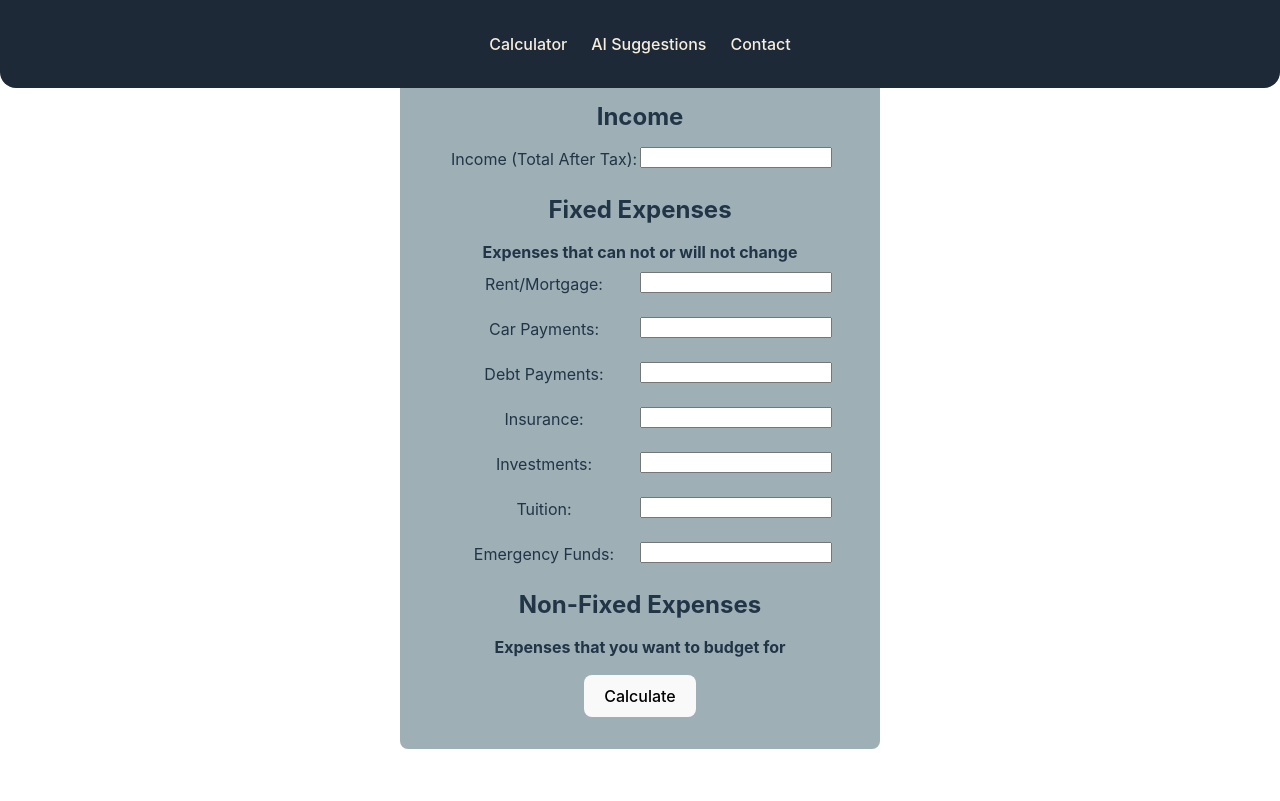
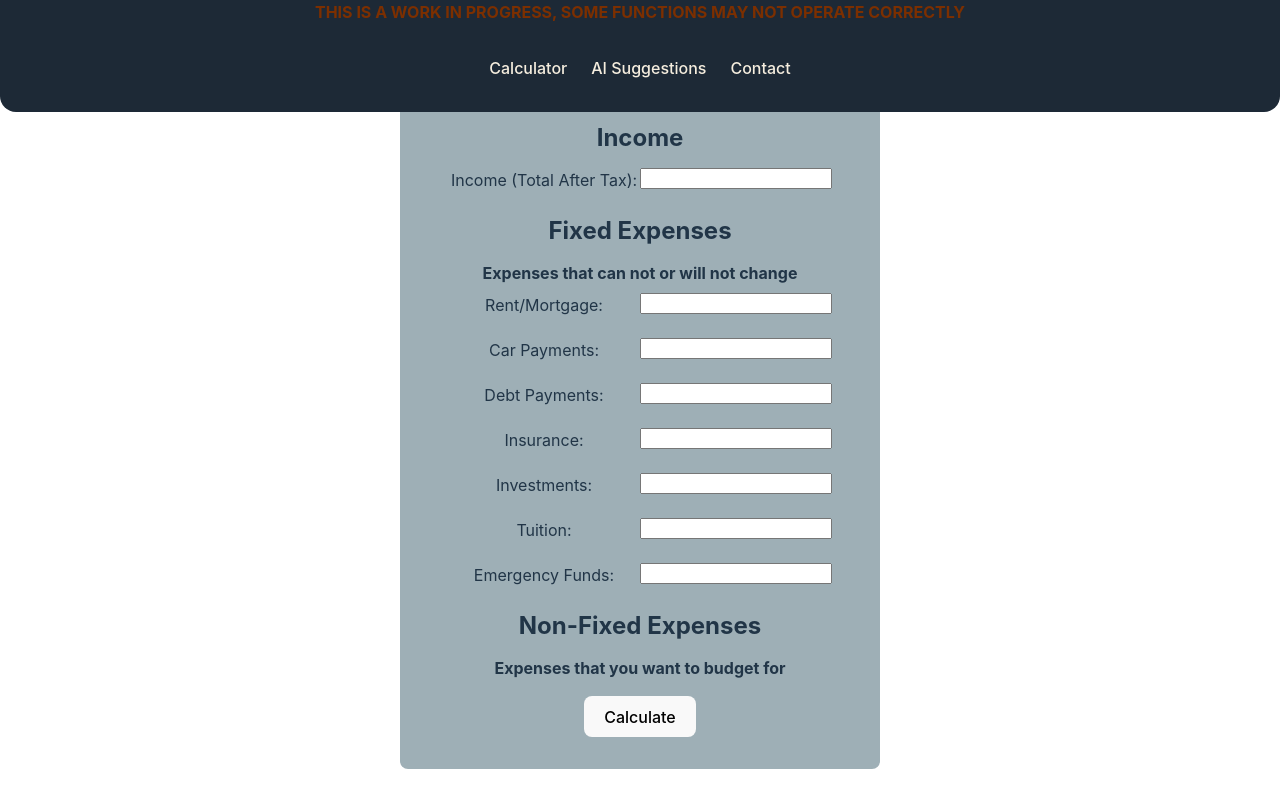
Before and after one commit to harveyji1/HarveysBudgetTool, a React (Vite) app: page / in a window 1280 px wide. Built offline with nearby package versions, Linux system fonts and the light colour scheme.

Commit message:
github pages deployment

```diff
--- a/package.json
+++ b/package.json
@@ -2,8 +2,11 @@
   "name": "vite-project",
   "private": true,
   "version": "0.0.0",
+  "homepage": "https://harveyji1.github.io/HarveysBudgetTool",
   "type": "module",
   "scripts": {
+    "predeploy": "npm run build",
+    "deploy": "gh-pages -d dist",
     "dev": "vite",
     "build": "tsc -b && vite build",
     "lint": "eslint .",
@@ -23,6 +26,7 @@
     "eslint": "^9.15.0",
     "eslint-plugin-react-hooks": "^5.0.0",
     "eslint-plugin-react-refresh": "^0.4.14",
+    "gh-pages": "^6.3.0",
     "globals": "^15.12.0",
     "typescript": "~5.6.2",
     "typescript-eslint": "^8.15.0",
--- a/src/components/Calculator/Calculator.css
+++ b/src/components/Calculator/Calculator.css
@@ -2,6 +2,7 @@
     background-color: var(--primary-color);
     padding: 2rem;
     border-radius: .5rem;
+    margin-top: 2.5rem;
 }
 .calculatorInputs{
     margin: 1rem;
--- a/src/components/NavBar/NavBar.tsx
+++ b/src/components/NavBar/NavBar.tsx
@@ -11,6 +11,9 @@ interface NavBarProps {
 
     return (
       <nav className="navbar navbar-expand-md navbar-light bg-white shadow">
+        <div>
+          <h4>THIS IS A WORK IN PROGRESS, SOME FUNCTIONS MAY NOT OPERATE CORRECTLY</h4>
+        </div>
         <div className="navbar-elements-container">
           {/* <button
             className="navbar-toggler"
```
Also changed, not shown: 1 other file (tests, documents, lock files or other folders).
